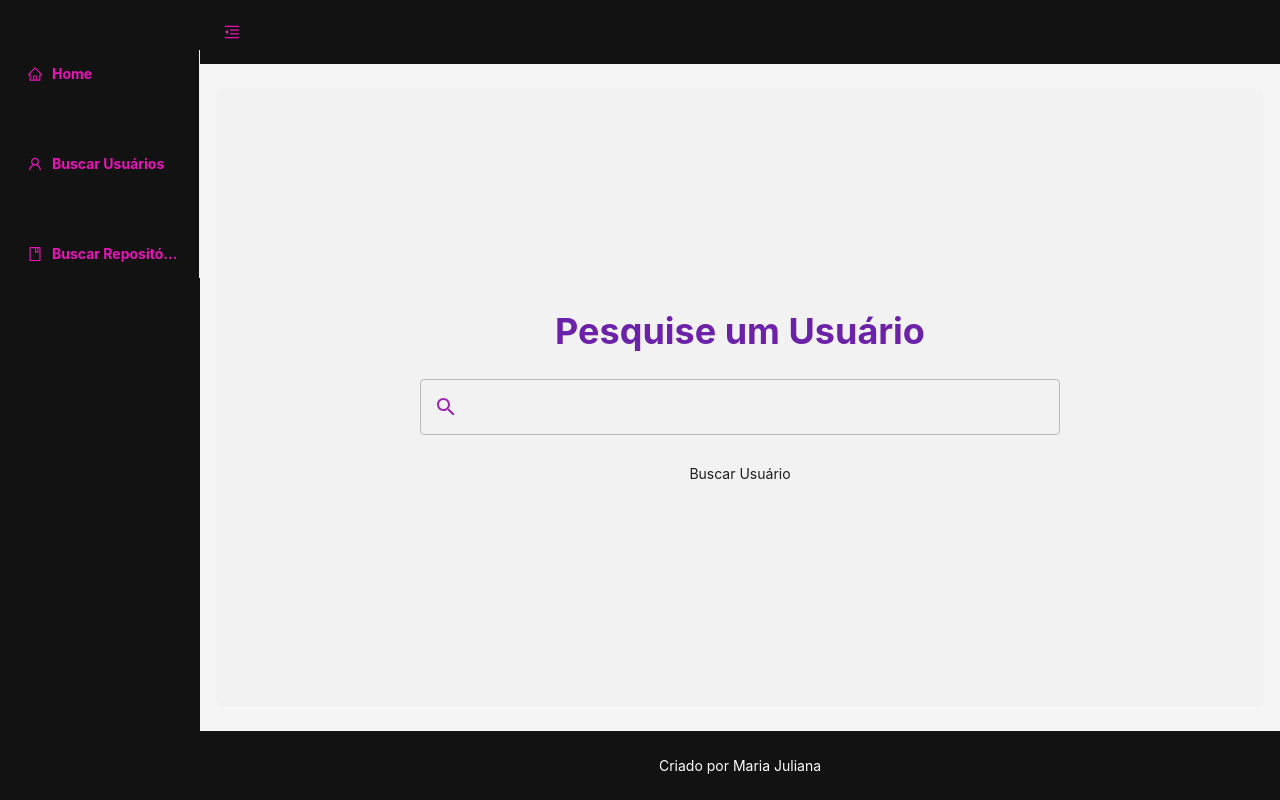
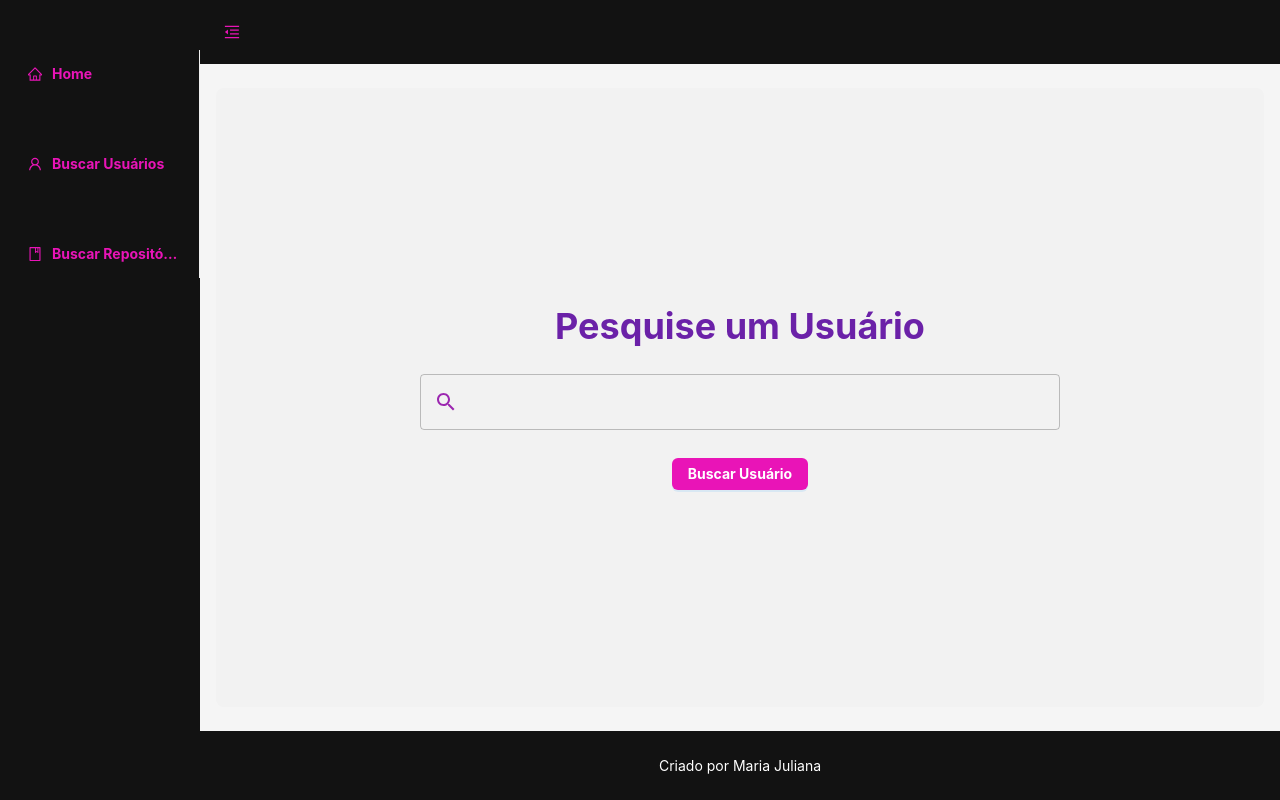
Before and after one commit to Julianagft/blog-github, a Next.js app: page /userPage in a window 1280 px wide. Built offline with nearby package versions, Linux system fonts and the light colour scheme.

Commit message:
estilizando o botão

```diff
--- a/src/app/userPage/page.jsx
+++ b/src/app/userPage/page.jsx
@@ -5,7 +5,7 @@ import requests from "@/services/apiRequest";
 
 import { FormControl, OutlinedInput, InputAdornment} from '@mui/material';
 import SearchSharpIcon from '@mui/icons-material/SearchSharp';
-import { Avatar, Card } from 'antd';
+import { Avatar, Card, Button } from 'antd';
 
 const { Meta } = Card;
 
@@ -47,8 +47,8 @@ export default function UserPage() {
                 />
             </FormControl>
             </div>
-
-            <button onClick={handleGetUser}>Buscar Usuário</button>
+            {/* <div><Button color="secondary" variant="contained" ></Button></div> */}
+            <Button type="primary" value="large" style={{backgroundColor: '#E914B7', fontWeight:'bold'}} onClick={handleGetUser}>Buscar Usuário</Button>
             {
                 userData && (
                     <Link key={userData.id} href={`/userPage/${userData.login}`}>
```
